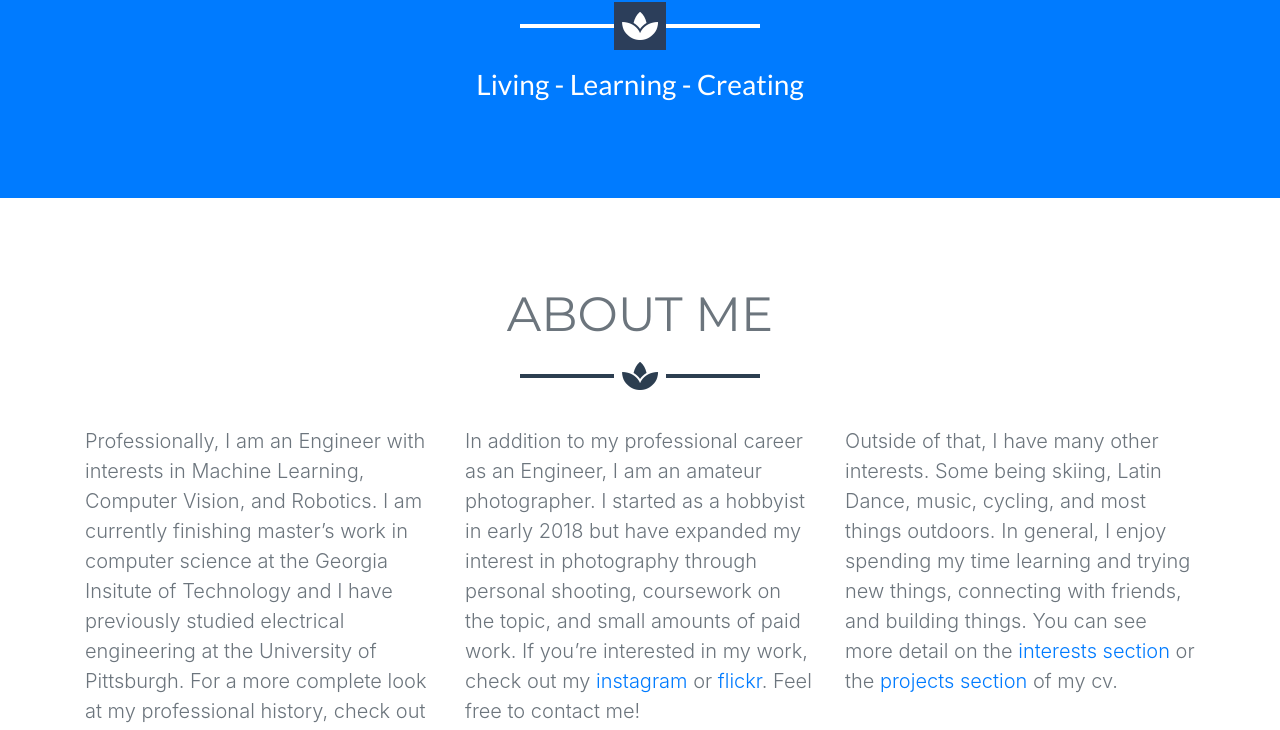
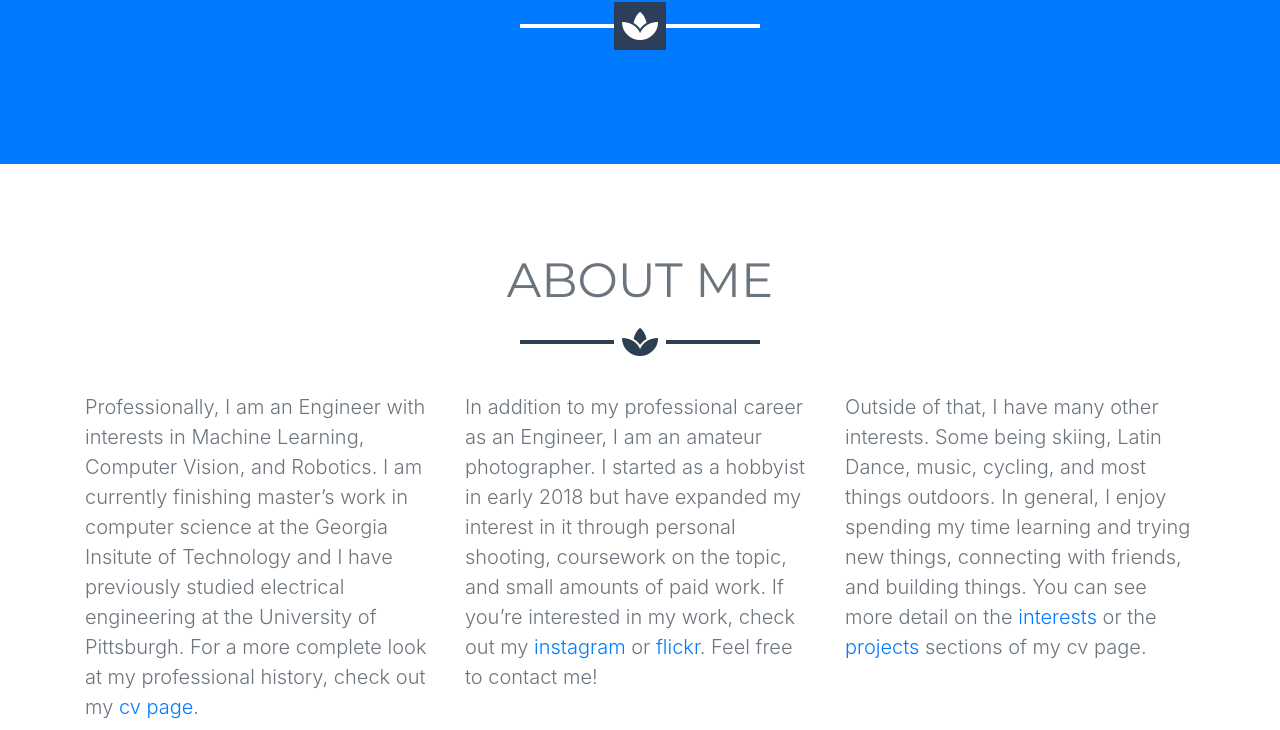
Before and after one commit to NathanielTodd/NathanielTodd.github.io, a website with bundled scripts: page index.html in a window 1280 px wide. Shown: the part 830-1560 px from the top of the page. Built offline with nearby package versions, Linux system fonts and the light colour scheme.

Commit message:
updating wording

```diff
--- a/index.html
+++ b/index.html
@@ -61,7 +61,7 @@
       <img class="img-fluid mb-5 d-block mx-auto" src="img/profile.png" alt="">
       <h1 class="text-uppercase mb-0">Nathaniel Todd</h1>
     <hr class="star-light">
-      <h2 class="font-weight-light mb-0">Living - Learning - Creating</h2>
+      <!--<h2 class="font-weight-light mb-0">Living - Learning - Creating</h2>-->
     </div>
   </header>
 
@@ -77,7 +77,7 @@
           </p>
         </div>
         <div class="col-lg-4 mr-auto">
-          <p class="lead">In addition to my professional career as an Engineer, I am an amateur photographer. I started as a hobbyist in early 2018 but have expanded my interest in photography through
+          <p class="lead">In addition to my professional career as an Engineer, I am an amateur photographer. I started as a hobbyist in early 2018 but have expanded my interest in it through
           personal shooting, coursework on the topic, and small amounts of paid work. If you’re interested in my work, check out my
           <a href="https://www.instagram.com/nathan.takes.photos/?fbclid=IwAR1nwXcFNrribU600mXzk94qZ2Lj-fjxkITPYBwGEH-xFe_nXvJk-RztU5I" target="_blank"> instagram </a>or
           <a href="https://www.flickr.com/photos/166984857@N06/" target="_blank">flickr</a>. Feel free to
@@ -88,8 +88,8 @@
         <div class="col-lg-4 ml-auto">
           <p class="lead">Outside of that, I have many other interests. Some being skiing, Latin Dance, music, cycling, and most things outdoors. In general, I
           enjoy spending my time learning and trying new things, connecting with friends, and building things. You can see more detail on the
-          <a href="https://nathanieltodd.github.io/cv/#interests" target="_blank">interests section</a> or the
-          <a href="https://nathanieltodd.github.io/cv/#projects" target="_blank">projects section</a> of my cv.
+          <a href="https://nathanieltodd.github.io/cv/#interests" target="_blank">interests</a> or the
+          <a href="https://nathanieltodd.github.io/cv/#projects" target="_blank">projects</a> sections of my cv page.
           </p>
         </div>
       </div>
```
